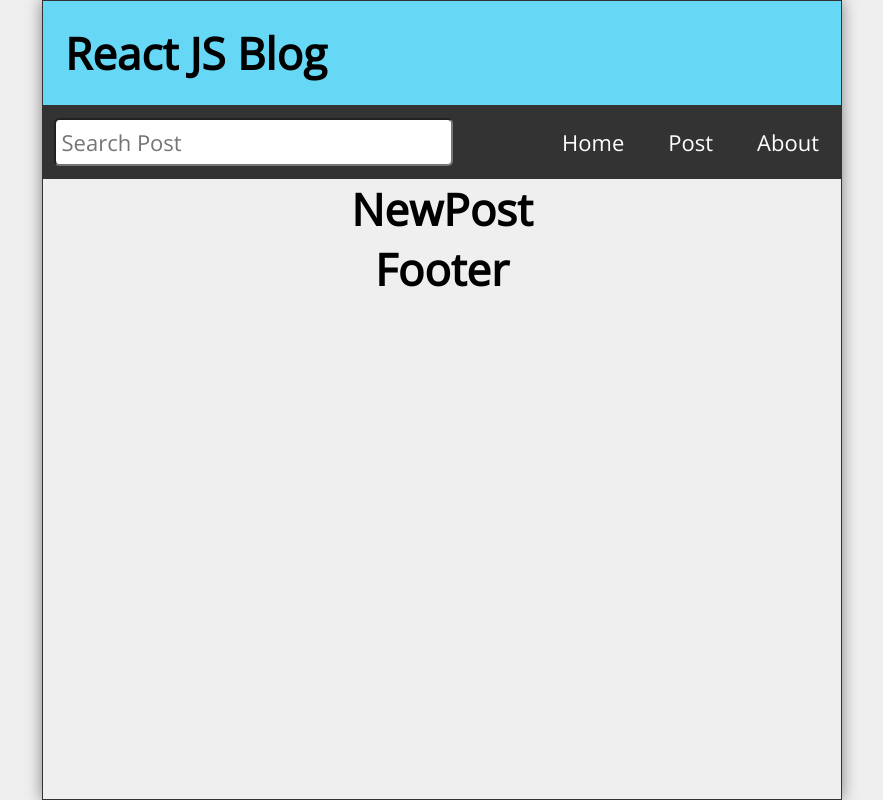
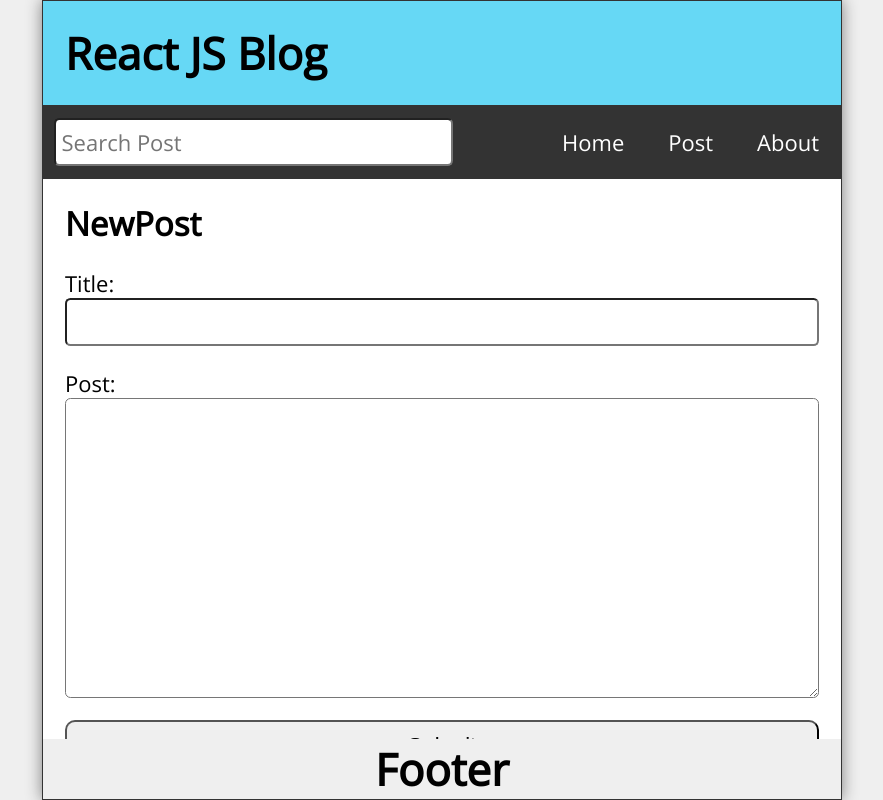
Before and after one commit to data-detectiv/react-frontend, a React (Create React App) app in the folder react_router_tut/: page /post in a window 1280 px wide. Shown: the whole page, without its empty margins (198-1081 px from the left). Built offline with nearby package versions, Linux system fonts and the light colour scheme.

Commit message:
new post page completed

```diff
--- a/react_router_tut/package.json
+++ b/react_router_tut/package.json
@@ -7,6 +7,7 @@
     "@testing-library/jest-dom": "^6.6.3",
     "@testing-library/react": "^16.3.0",
     "@testing-library/user-event": "^13.5.0",
+    "date-fns": "^4.1.0",
     "react": "^19.1.0",
     "react-dom": "^19.1.0",
     "react-router-dom": "^7.6.2",
--- a/react_router_tut/src/App.js
+++ b/react_router_tut/src/App.js
@@ -8,6 +8,7 @@
 import Missing from './Missing';
 import { Route, Routes, useNavigate } from 'react-router-dom';
 import { useState, useEffect } from 'react';
+import { format } from 'date-fns';
 
 function App() {
   const [posts, setPosts] = useState([
@@ -38,7 +39,18 @@
   ]);
   const [search, setSearch] = useState('');
   const [searchResults, setSearchResults] = useState([]);
+  const [postTitle, setPostTitle] = useState('');
+  const [postBody, setPostBody] = useState('');
   const navigate = useNavigate();
+
+  const handleSubmit = (e) => {
+    e.preventDefault();
+    const id = posts.length ? posts[posts.length - 1].id + 1 : 1;
+    const datetime = format(new Date(), 'MMMM dd, yyyy pp');
+    const newPost = { id, title: postTitle, datetime, body: postBody};
+    const allPosts = [...posts, newPost];
+    setPosts(allPosts);
+  };
 
   const handleDelete = (id) => {
     const postsList = posts.filter(post => post.id !== id);
@@ -56,7 +68,13 @@
       />
       <Routes>
         <Route exact path='/' element={<Home posts={posts}/>} />
-        <Route exact path='/post' element={<NewPost />}/>
+        <Route exact path='/post' element={<NewPost
+          postTitle={postTitle}
+          setPostTitle={setPostTitle}
+          postBody={postBody}
+          setPostBody={setPostBody}
+          handleSubmit={handleSubmit}
+        />}/>
         <Route path='/post/:id' element={<PostPage posts={posts} handleDelete={handleDelete}/>}/>
         <Route path='/about' element={<About />} />
         <Route path='*' element={<Missing />} />
--- a/react_router_tut/src/NewPost.js
+++ b/react_router_tut/src/NewPost.js
@@ -1,7 +1,30 @@
-const NewPost = () => {
+const NewPost = ({
+  postTitle,
+  setPostTitle,
+  postBody,
+  setPostBody,
+  handleSubmit}) => {
   return (
-    <main>
-        <h1>NewPost</h1>
+    <main className="NewPost">
+        <h2>NewPost</h2>
+        <form className="newPostForm" onSubmit={handleSubmit}>
+          <label htmlFor="postTitle">Title:</label>
+          <input
+            id="postTitle"
+            type="text"
+            required
+            value={postTitle}
+            onChange={(e) => setPostTitle(e.target.value)}
+          />
+          <label htmlFor="postBody">Post:</label>
+          <textarea
+            id="postBody"
+            required
+            value={postBody}
+            onChange={(e) => setPostBody(e.target.value)}
+          />
+          <button type="submit">Submit</button>
+        </form>
     </main>
   )
 }
```
Also changed, not shown: 1 other file (tests, documents, lock files or other folders).
